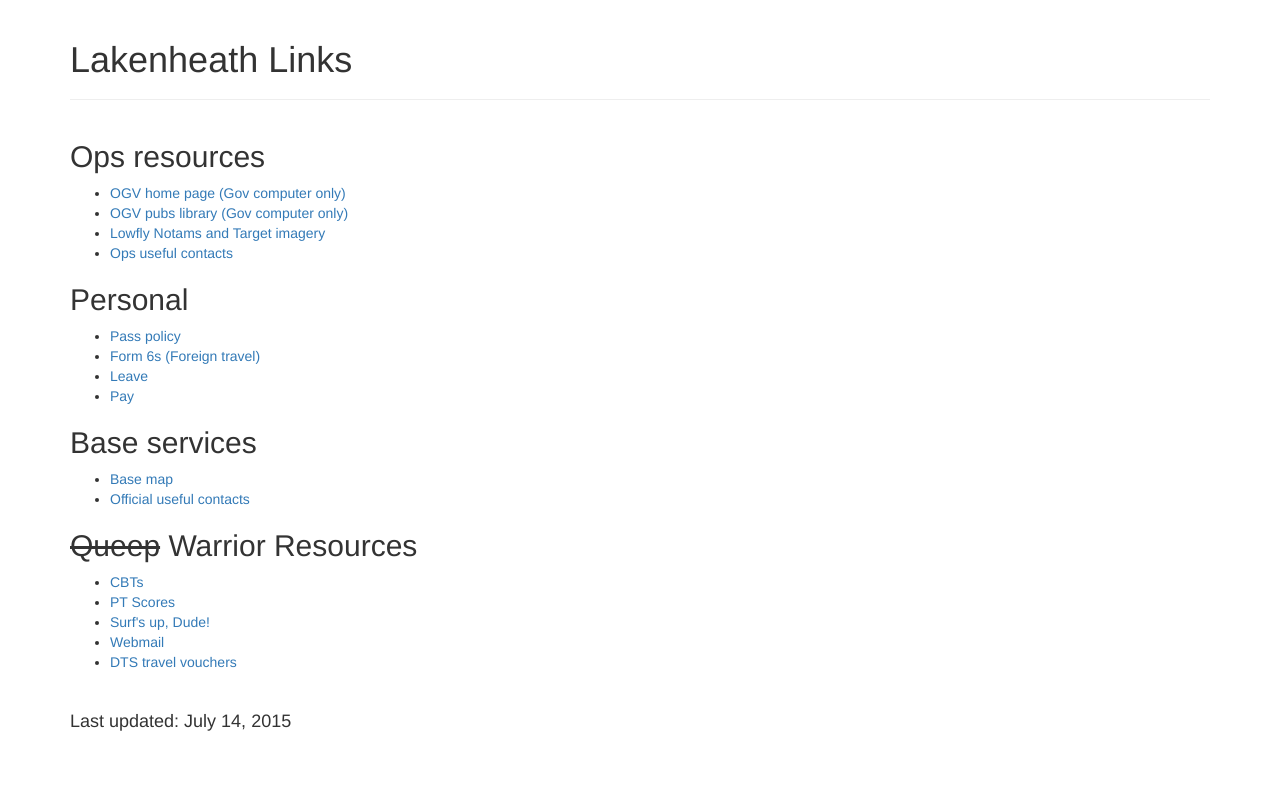
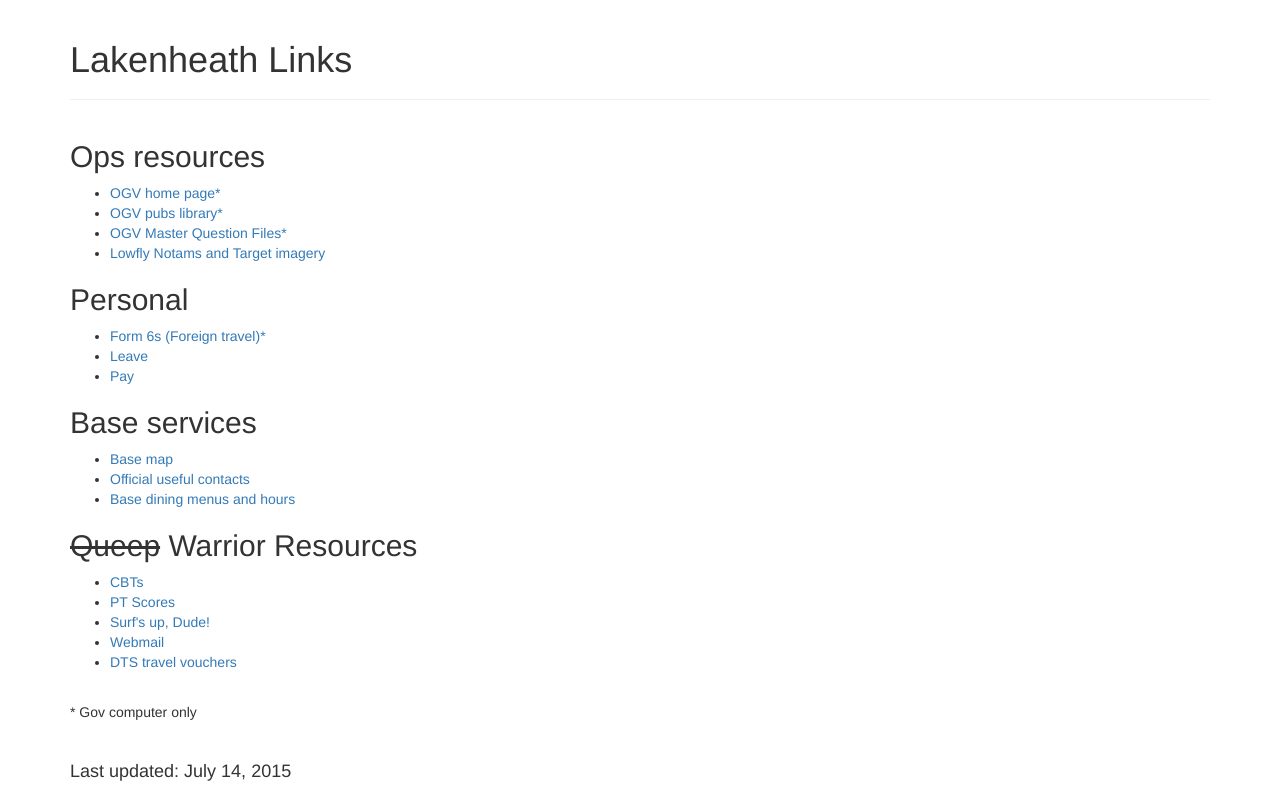
Before and after one commit to David-OConnor/lakenheath, a Flask app: page / in a window 1280 px wide. Run offline with Flask 2, Linux system fonts and the light colour scheme; some libraries are stand-ins or nearby versions.

Commit message:
Added more links, cleaned up others, modified map entries.

```diff
--- a/app/templates/base.html
+++ b/app/templates/base.html
@@ -10,7 +10,9 @@
 
 </head>
 <body>
-    <script src="http://code.jquery.com/jquery.js"></script>
+
+    {# Jquery version 1 for legacy IE support. #}
+    <script src="/static/js/jquery-1.11.3.min.js"></script>
     <script src="/static/js/bootstrap.min.js"></script>
 
     <div class="container">
--- a/app/templates/index.html
+++ b/app/templates/index.html
@@ -35,6 +35,9 @@
             <li><a href="{{ link.url }}">{{ link.title }}</a></li>
             {% endfor %}
         </ul>
+
+        <br/>
+        <p>* Gov computer only</p>
     </div>
 </div>
 
--- a/app/views.py
+++ b/app/views.py
@@ -7,26 +7,30 @@ from app import app
 Link = namedtuple('Link', ['title', 'url'])
 Label = namedtuple('Label', ['text', 'lat', 'lon'])
 
+
 @app.route('/')
 @app.route('/index')
 def index():
     # todo consider making this a dict, to prevent repeating code
     # todo in the template. Only if the format stays the same for all/most cats.
     ops_resources = [
-        Link("OGV home page (Gov computer only)",
+        Link("OGV home page*",
              'https://ice.usafe.af.mil/sites/48FW/48thOperationsGroup/48OGStan'
              'Eval/SitePages/Home.aspx'),
-        Link("OGV pubs library (Gov computer only)",
+        Link("OGV pubs library*",
              'https://ice.usafe.af.mil/sites/48FW/48thOperationsGroup/48OGStan'
              'Eval/FCIF%20(Pubs)%20Library/SitePages/Home.aspx'),
+        Link("OGV Master Question  Files*",
+             'https://ice.usafe.af.mil/sites/48FW/48thOperationsGroup/'
+             '48OGStanEval/MQF/F15E/Forms/AllItems.aspx'),
         # Sub links on the main page to pubs checkers, ifg etc?
         Link("Lowfly Notams and Target imagery", 'http://flight-plan.herokuapp.com/'),
-        Link("Ops useful contacts", '/contacts'),
+        # Link("Ops useful contacts", '/contacts'),
     ]
 
     personal = [
-        Link("Pass policy", '/pass'),
-        Link("Form 6s (Foreign travel)", ''),
+        #Link("Pass policy", '/pass'),
+        Link("Form 6s (Foreign travel)*", ''),
         Link("Leave", 'https://www.my.af.mil/leavewebprod/profile'),
         Link("Pay", 'https://mypay.dfas.mil/mypay.aspx')
     ]
@@ -35,6 +39,7 @@ def index():
         Link("Base map", '/map'),
         Link("Official useful contacts",
              'http://www.lakenheath.af.mil/news/usefulcontacts.asp'),
+        Link("Base dining menus and hours", 'http://www.lakenheathfss.com/dining/')
     ]
 
     queep = [
@@ -77,20 +82,24 @@ def base_map():
 
     labels = [
         Label("SEC", 52.399423, 0.561185),
-        Label("Hangar 6 (events)", 52.402678, 0.560025),
+        Label("Sims", 52.398394, 0.563266),
+        Label("Hangar 6", 52.402678, 0.560025),
         Label("MOPP training", 52.399567, 0.565717),
-        #Label("SERE", 52.400139, 0.567896),
-        #Label("Gold", ),
+        # Label("SERE", 52.400139, 0.567896),
+        Label("Gold", 52.410059, 0.578290),
         Label("Post office", 52.397489, 0.541705),
-        Label("Golf course/Food", 52.398476, 0.569096),
+        Label("Golf course, Breckland Pines", 52.398476, 0.569096),
         Label("Gym", 52.392908, 0.540615),
         Label("MPF", 52.395588, 0.547411),
+        Label("Comm", 52.399222, 0.548833),
         Label("Flight medicine", 52.394161, 0.544522),
         Label("Lodging", 52.393930, 0.548817),
         Label("BX", 52.392778, 0.547357),
+        Label("Uniform store", 52.391725, 0.544996),
+        Label("Commissary", 52.396789, 0.550654),
         Label("Auto hobby", 52.398453, 0.544610),
         Label("Auto mechanic", 52.396730, 0.542175),
-        Label("Liquor store, subway", 52.390869, 0.544623),
+        Label("Liquor store, Subway", 52.390869, 0.544623),
         Label("Rugby's, Pinkerton's", 52.390250, 0.544795),
         Label("Pizza", 52.390568, 0.545648),
         Label("Fast food", 52.396392, 0.545290),
```
Also changed, not shown: 1 other file.
